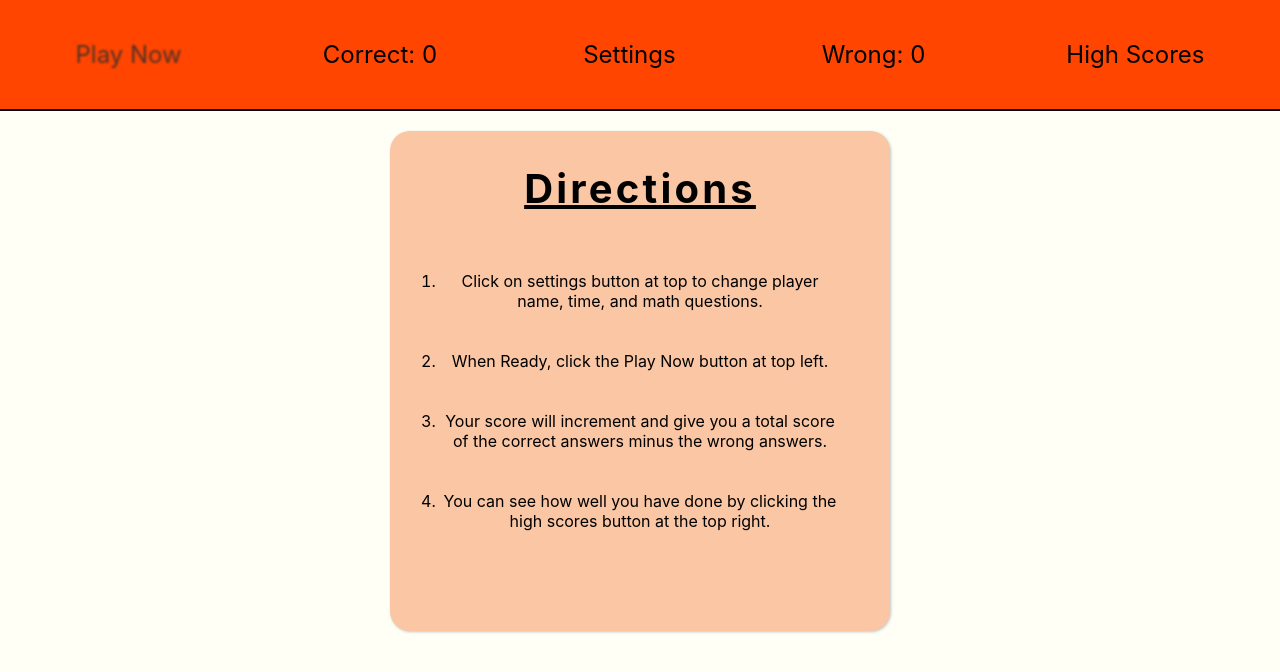
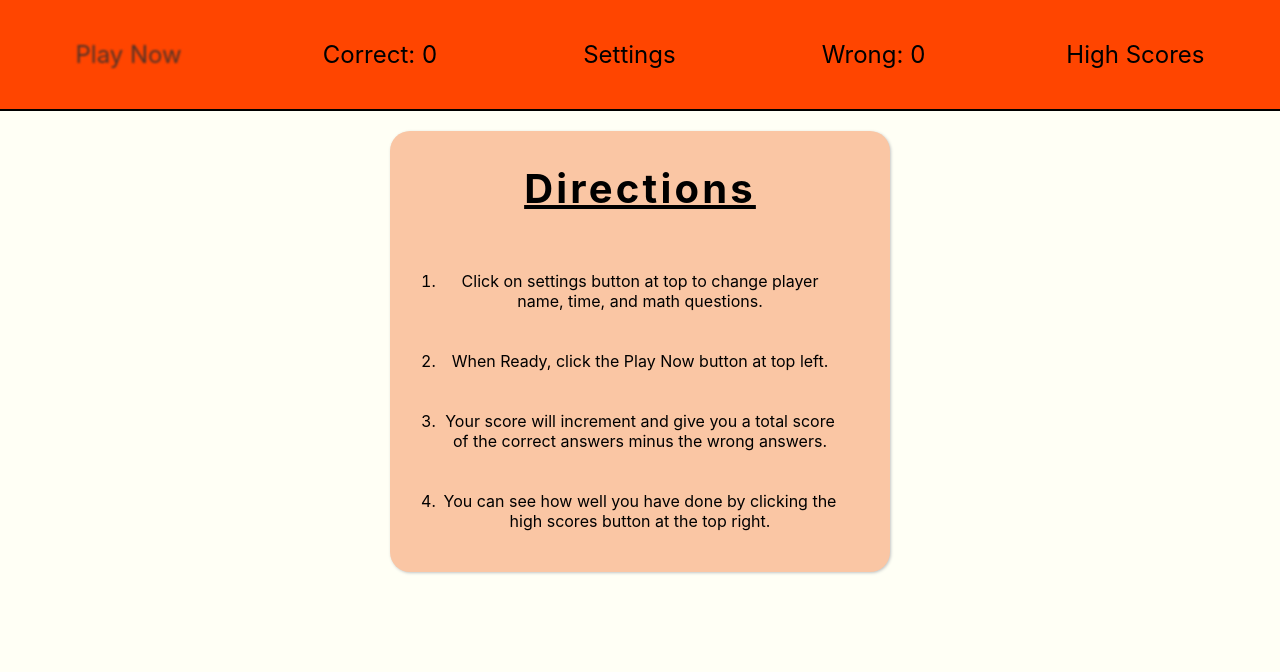
Before and after one commit to thomasPendleton/math_game_react, a React (Create React App) app: page / in a window 1280 px wide. Shown: the top 672 px of the page. Built offline with nearby package versions, Linux system fonts and the light colour scheme; a web font is replaced by a local one.

Commit message:
change gamebox sizing to maxheight

```diff
--- a/src/components/GameBox/GameBox.css
+++ b/src/components/GameBox/GameBox.css
@@ -1,9 +1,9 @@
 .gameBox {
     border-radius: 20px;
     background-color: rgb(250, 198, 164);
-    height: 500px;
+    max-height: 500px;
     width: 100%;
     max-width: 500px;
+    box-shadow: 1px 1px 3px 0 rgba(189, 191, 192, 0.9);
     /* margin: 0 5px; */
-    box-shadow: 1px 1px 3px 0 rgba(189, 191, 192, 0.9);
   }
--- a/src/components/PlayNow/PlayNow.style.css
+++ b/src/components/PlayNow/PlayNow.style.css
@@ -61,12 +61,13 @@
   .questionContainer{
     flex-direction: row;
     align-items: flex-start;
-    margin: 30px 10px 10px;
+    margin: 30px 10px 30px;
   }
   .question {
     display: flex;
     flex-direction: row;
     font-size: 3.5rem;
+
   }
   .operation{
     font-size: 3rem;
```
